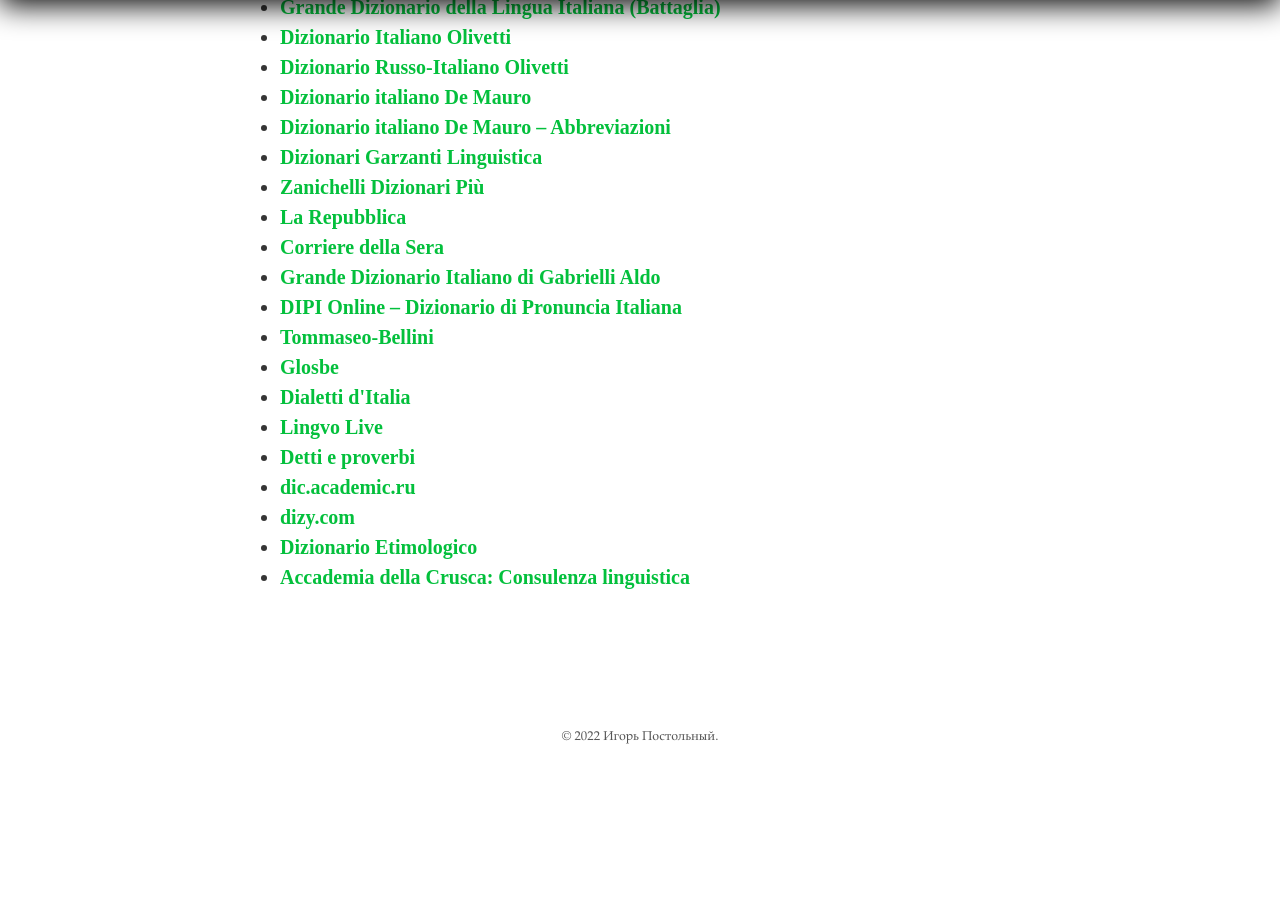
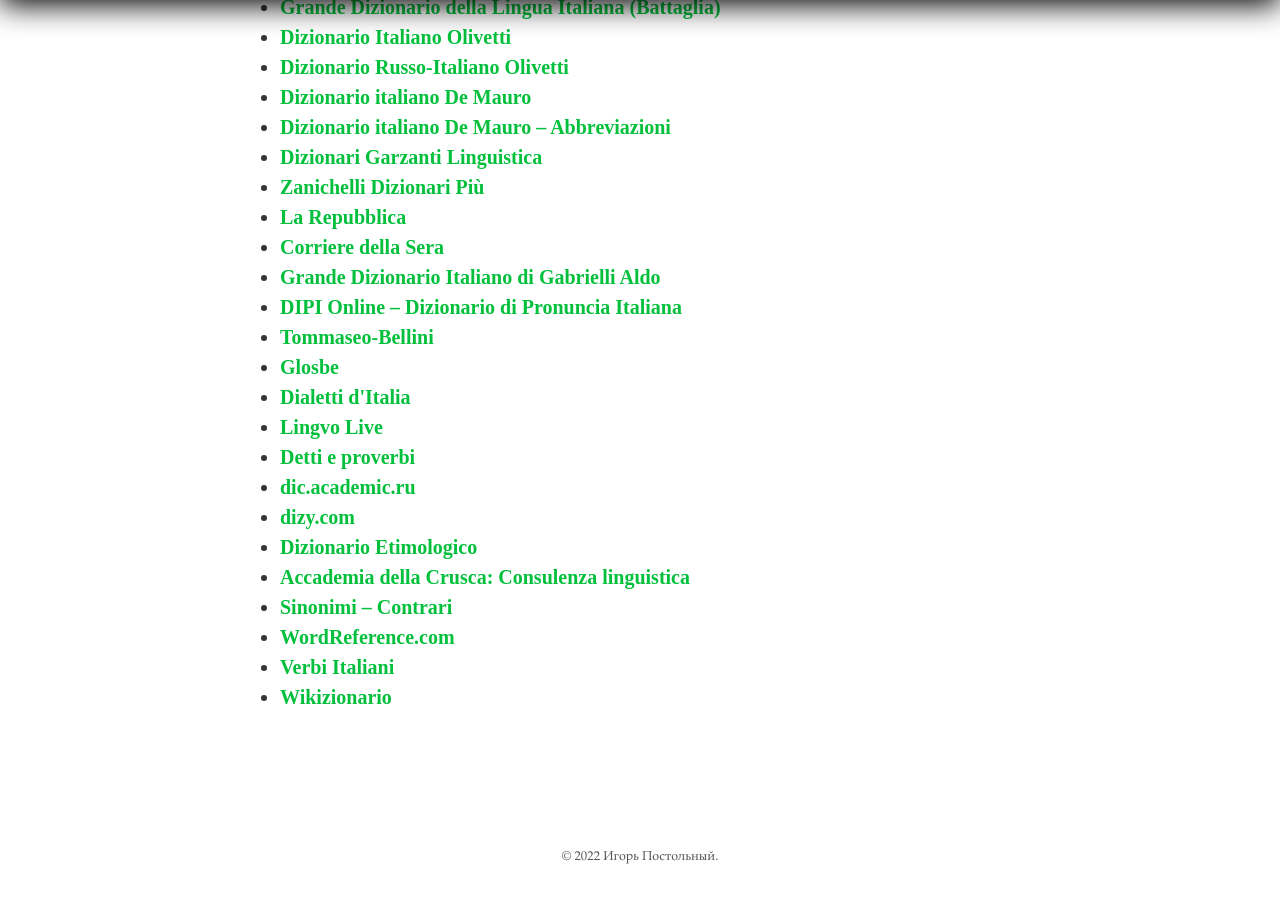
Before and after one commit to postolny/postolny.github.io, a Jekyll site: the page built from _pages/abbreviazioni.md, in a window 1280 px wide and 900 px high, scrolled down 8073 px. Built offline with Jekyll 4.4.1, drawn with Linux system fonts in a browser that asks for light colours; before the commit the page ends 8853 px from its top, so only the background shows below that.

Commit message:
Add files via upload

```diff
--- a/_pages/abbreviazioni.md
+++ b/_pages/abbreviazioni.md
@@ -166,3 +166,7 @@
 * [dizy.com](https://www.dizy.com/)
 * [Dizionario Etimologico](https://www.etimo.it/)
 * [Accademia della Crusca: Consulenza linguistica](https://accademiadellacrusca.it/it/contenuti/consulenza-linguistica/6945)
+* [Sinonimi – Contrari](https://www.sinonimi-contrari.it/)
+* [WordReference.com](https://www.wordreference.com/it/)
+* [Verbi Italiani](https://www.italian-verbs.com/verbi-italiani/coniugazione.php)
+* [Wikizionario](https://it.wiktionary.org/wiki/Pagina_principale)
--- a/_pages/miniature.html
+++ b/_pages/miniature.html
@@ -66,3 +66,8 @@
   <p>Думаю, само по себе искусство человека лучше не делает. И музыкальных мерзавцев можно сыскать достаточно. Возможно искусство может сделать человека тоньше. Но и утончённых музыкальных мерзавцев можно сыскать достаточно. Однако есть в искусстве то, что действительно может сделать человека лучше: труд. Правда, труд лишь во имя самого себя тоже человека лучше не сделает.</p>
   <p>28 мая 2022 года</p>
 </article>
+<article>
+  <h2>✦✦✦</h2>
+  <p>Ненависть, злоба – плохие друзья. Стоит внушить человеку ненависть к кому-то и он поверит всему, что говорят от том, к кому внушили ненависть. И, наоборот, если человек нам удобен и приятен, то мы готовы закрыть глаза на многие его грехи.</p>
+  <p>19 сентября 2022 года</p>
+</article>
```
